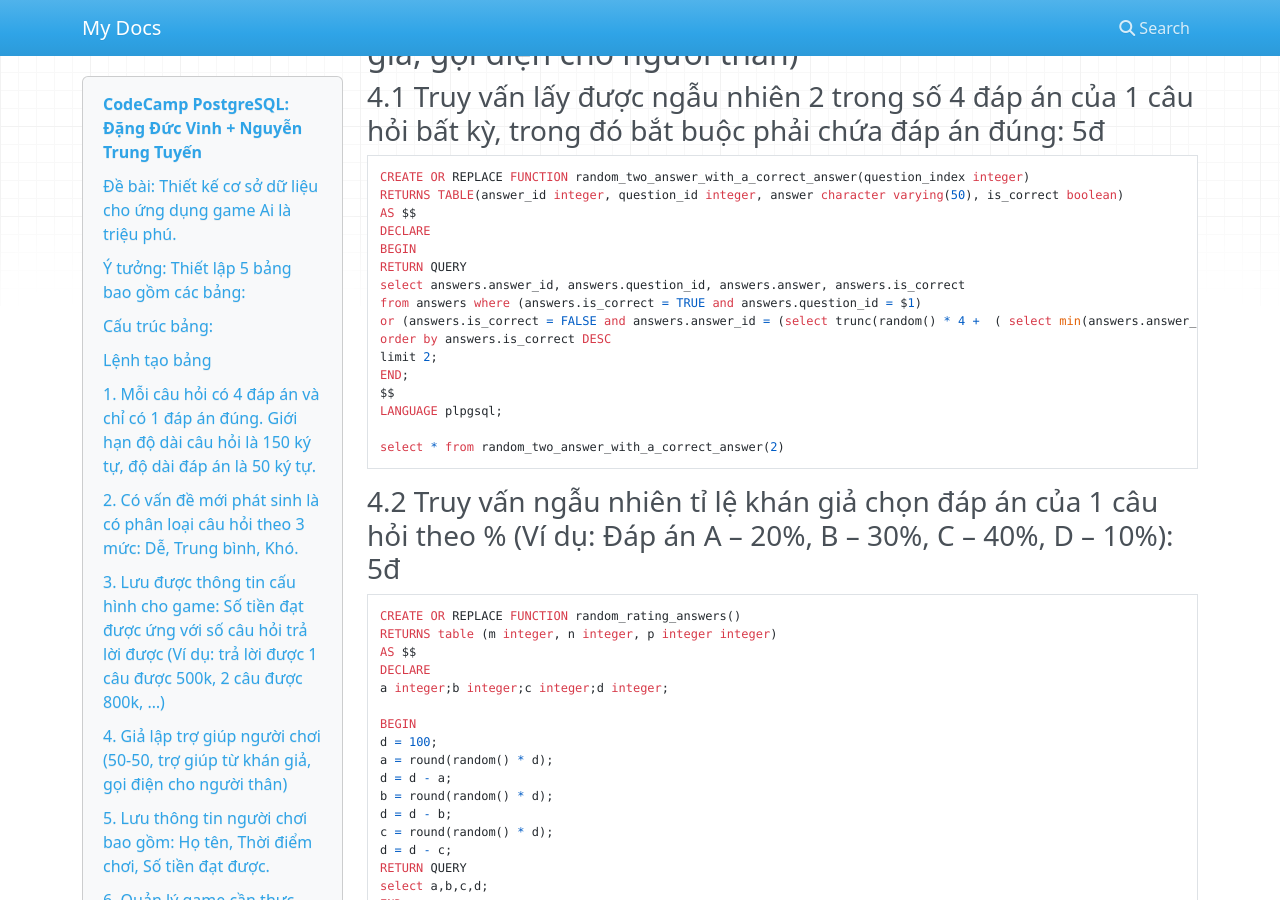
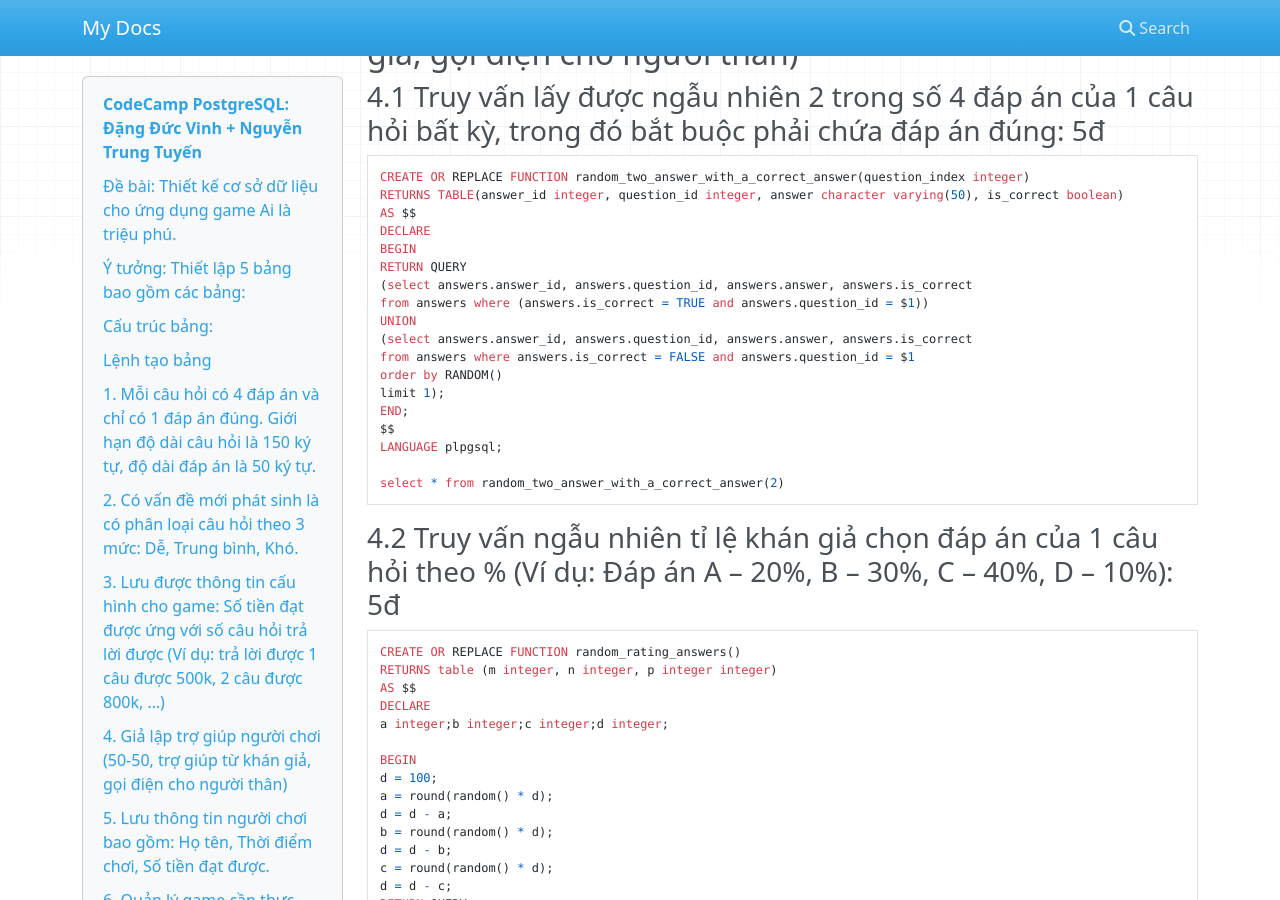
Before and after one commit to DucVinhDang/CodecampPostgresqlDoc, an MkDocs documentation site: the page built from docs/README.md, in a window 1280 px wide and 900 px high, scrolled down 4867 px. Built offline with MkDocs 1.6.1, drawn with Linux system fonts in a browser that asks for light colours; nearby versions of some CDN libraries.

Commit message:
new commit

```diff
--- a/docs/README.md
+++ b/docs/README.md
@@ -204,11 +204,13 @@ AS $$
 DECLARE
 BEGIN
 RETURN QUERY
-select answers.answer_id, answers.question_id, answers.answer, answers.is_correct
-from answers where (answers.is_correct = TRUE and answers.question_id = $1)
-or (answers.is_correct = FALSE and answers.answer_id = (select trunc(random() * 4 +  ( select min(answers.answer_id) from answers where answers.question_id = $1))))
-order by answers.is_correct DESC
-limit 2;
+(select answers.answer_id, answers.question_id, answers.answer, answers.is_correct
+from answers where (answers.is_correct = TRUE and answers.question_id = $1))
+UNION
+(select answers.answer_id, answers.question_id, answers.answer, answers.is_correct
+from answers where answers.is_correct = FALSE and answers.question_id = $1
+order by RANDOM()
+limit 1);
 END;
 $$
 LANGUAGE plpgsql;
```
